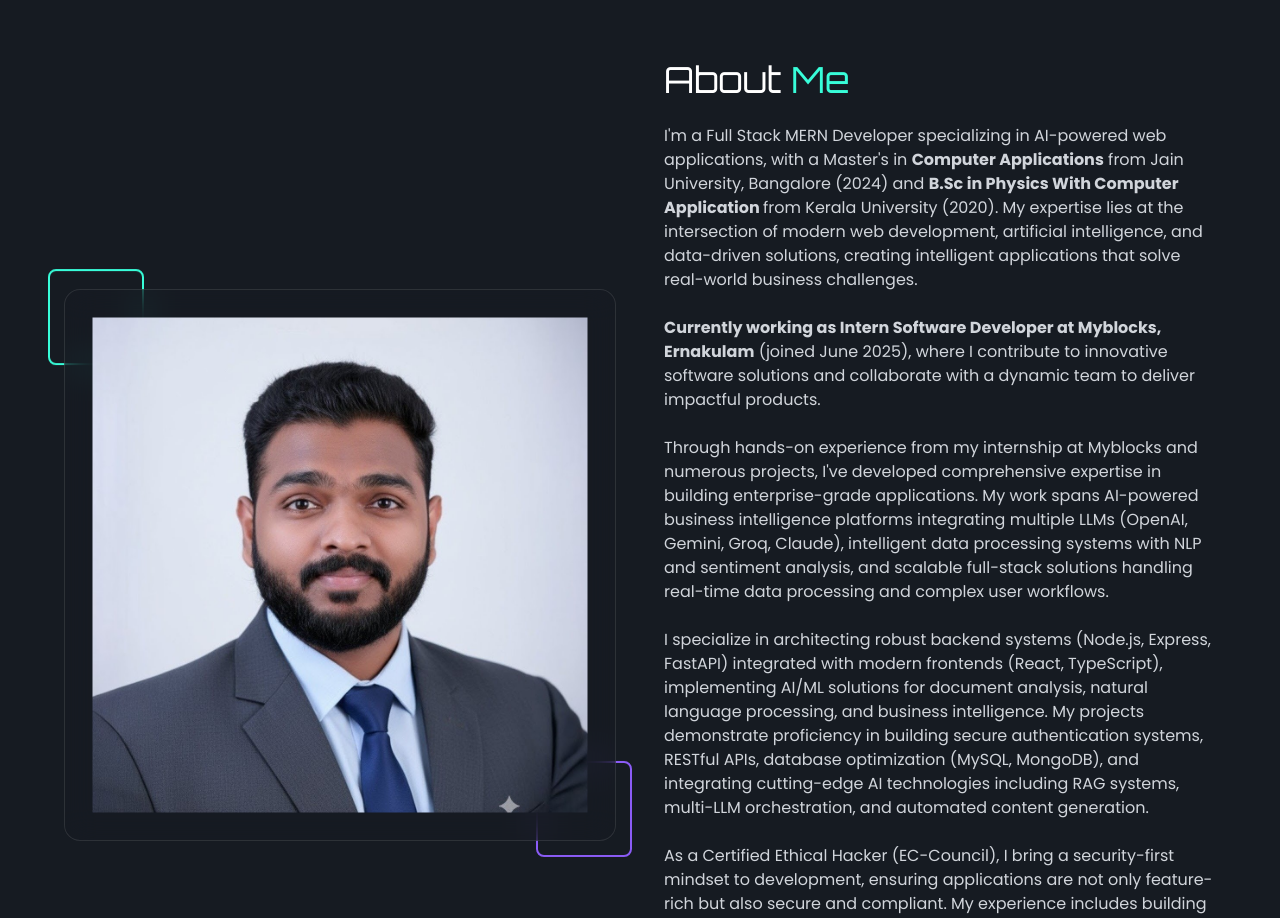
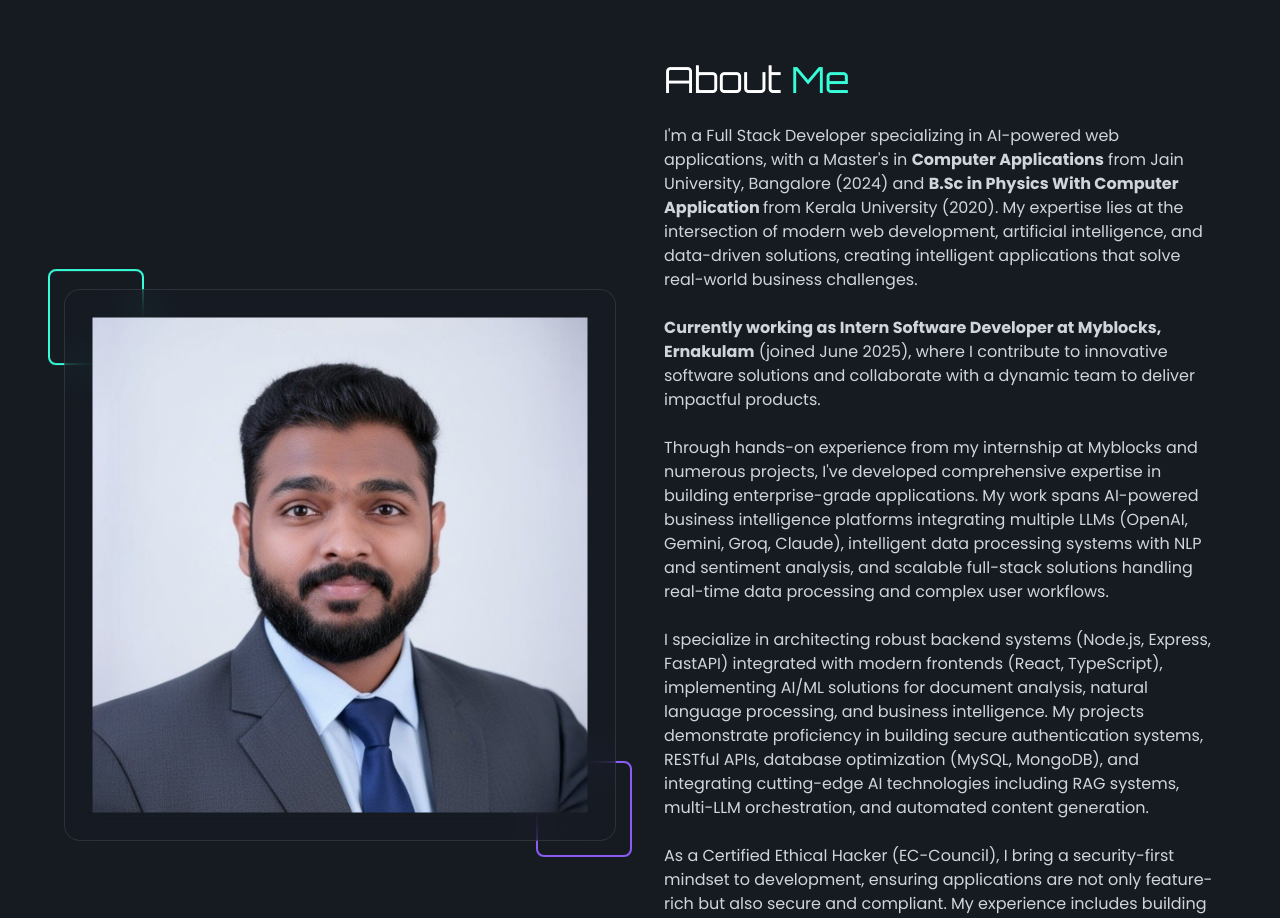
Before and after one commit to Silence963/Myporfolio, a React (Vite) app: page / in a window 1280 px wide. Shown: the part 820-1738 px from the top of the page. Built offline with nearby package versions, Linux system fonts and the light colour scheme.

Commit message:
fix: Update keywords in meta tag and adjust About section description for clarity

```diff
--- a/index.html
+++ b/index.html
@@ -5,7 +5,7 @@
     <link rel="icon" type="image/svg+xml" href="/favicon.svg" />
     <meta name="viewport" content="width=device-width, initial-scale=1.0" />
     <meta name="description" content="Akhil A R - Developer Portfolio. A showcase of my work, skills, and experience in web development." />
-    <meta name="keywords" content="Akhil A R, Web Developer, Portfolio, React, TypeScript, Frontend Developer, MERN Stack" />
+    <meta name="keywords" content="Akhil A R, Web Developer, Portfolio, React, TypeScript, Frontend Developer, Fullstack Developer" />
     <meta name="author" content="Akhil A R" />
     <title>Akhil A R | Developer Portfolio</title>
   </head>
--- a/src/components/About.tsx
+++ b/src/components/About.tsx
@@ -54,7 +54,7 @@ export const About = () => {
               transition={{ delay: 0.2, duration: 0.8 }}
               className="text-gray-300 mb-6"
             >
-              I'm a Full Stack MERN Developer specializing in AI-powered web applications, with a Master's in <b>Computer
+              I'm a Full Stack Developer specializing in AI-powered web applications, with a Master's in <b>Computer
               Applications</b> from Jain University, Bangalore (2024) and <b> B.Sc in Physics With Computer Application </b> from Kerala University (2020). My expertise
               lies at the intersection of modern web development, artificial intelligence, and data-driven solutions,
               creating intelligent applications that solve real-world business challenges.
```
Also changed, not shown: public/assets/images/profile.jpg.
